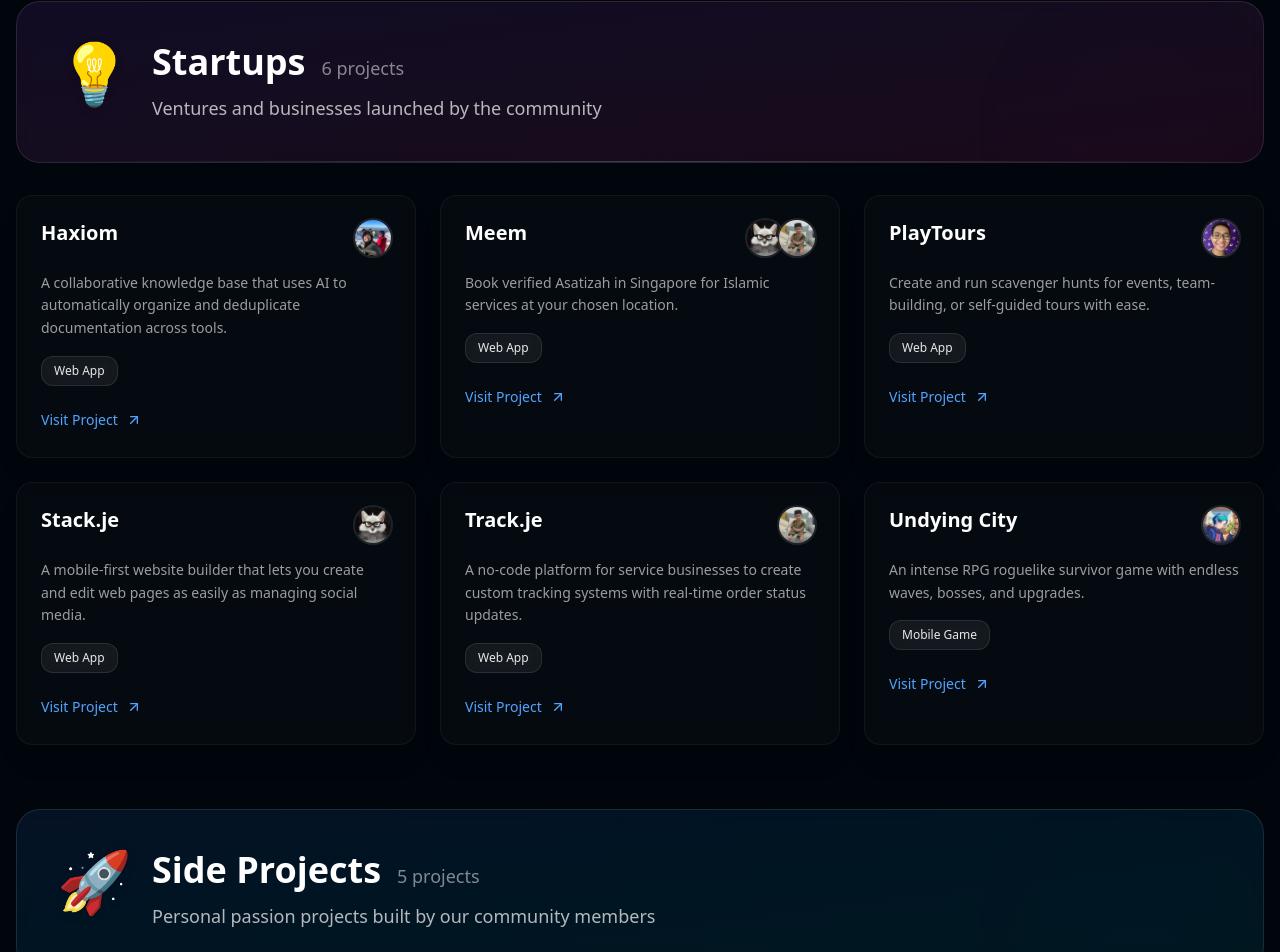
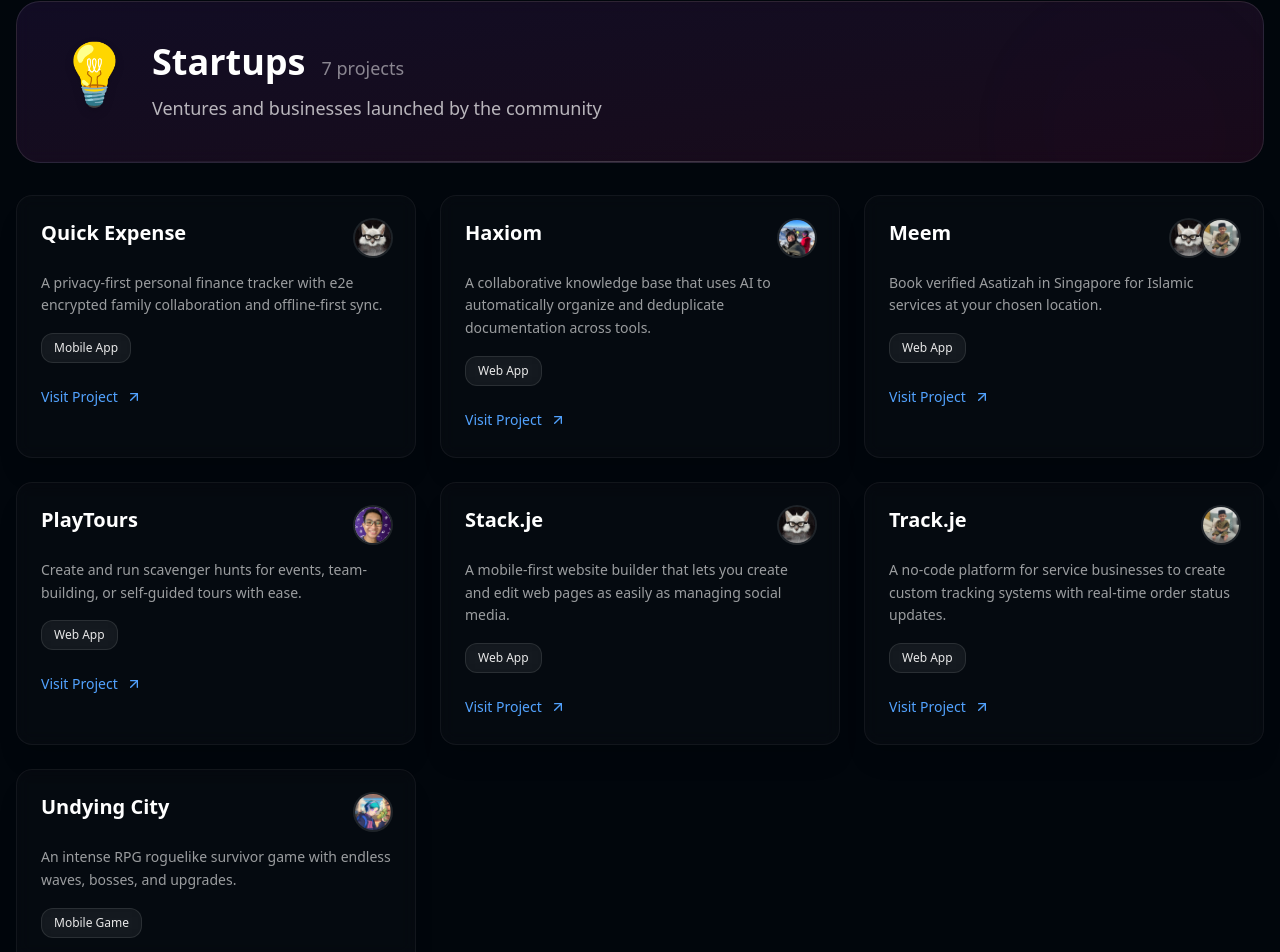
Before and after one commit to SGTinkers/msociety-projects, a Next.js app: page / in a window 1280 px wide. Shown: the part 1744-2696 px from the top of the page. Built offline with nearby package versions, Linux system fonts and the light colour scheme.

Commit message:
feat: add project

```diff
--- a/src/data/projects.ts
+++ b/src/data/projects.ts
@@ -1,6 +1,21 @@
 import type { Project } from "@/types/project"
 
 export const projectsData: Project[] = [
+    {
+        title: "Quick Expense",
+        link: "https://play.google.com/store/apps/details?id=sg.ruqqq.quickexpense",
+        description: "A privacy-first personal finance tracker with e2e encrypted family collaboration and offline-first sync.",
+        nature: "Startup",
+        platform: "Mobile App",
+        thumbnail: "",
+        contributors: [
+            {
+                name: "Faruq Rasid",
+                avatar: "/dp/ruqqq.jpg",
+                handle: "@ruqqq",
+            },
+        ],
+    },
     {
         title: "Haxiom",
         link: "https://haxiom.io",
```
